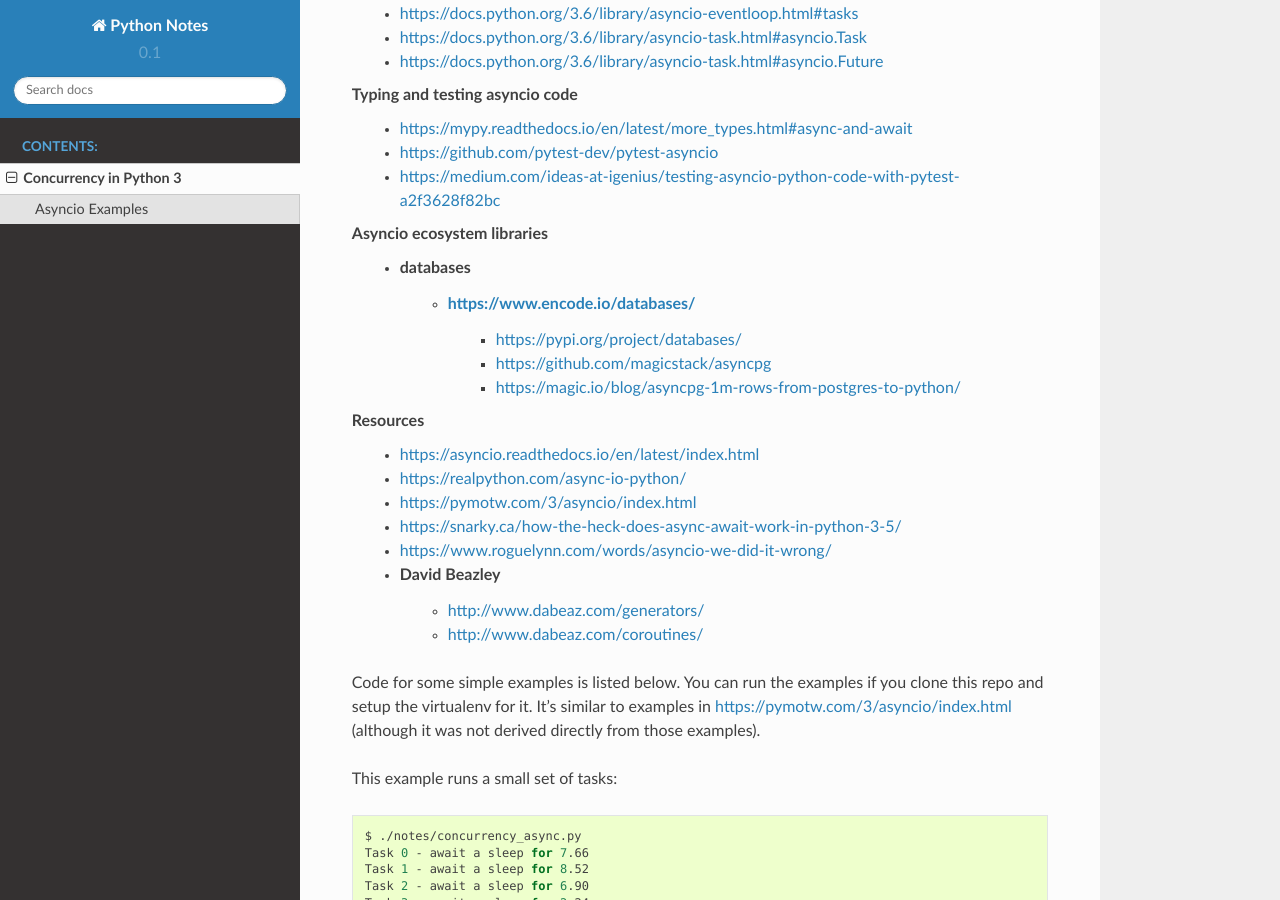
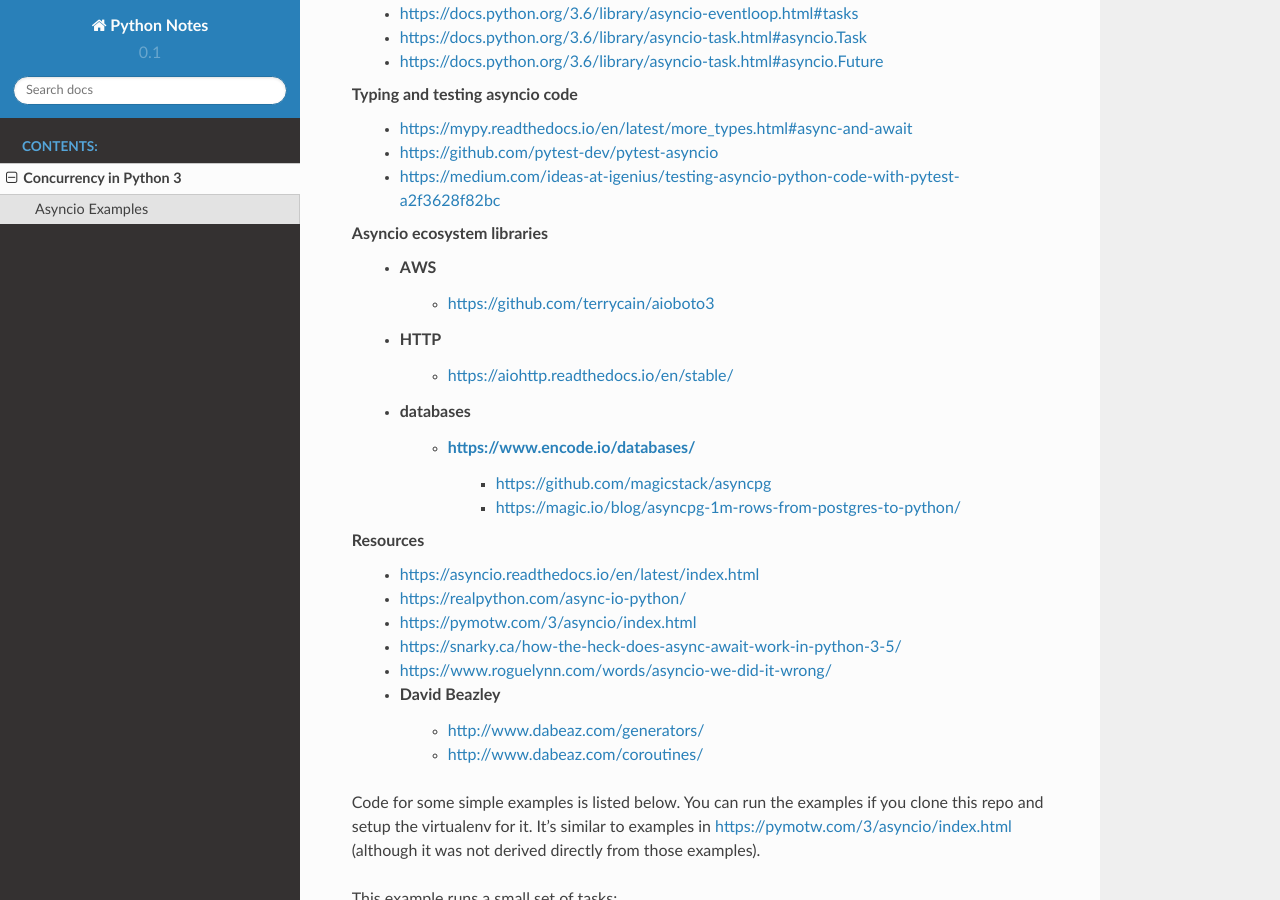
Before and after one commit to dazza-codes/aio-aws, a Sphinx documentation site: the page built from docs/concurrency.rst, in a window 1280 px wide and 900 px high, scrolled down 456 px. Built offline with Sphinx 7.4.7 and the Read the Docs theme 2.0.0, drawn with Linux system fonts in a browser that asks for light colours.

Commit message:
Notes on asyncio for AWS

```diff
--- a/docs/concurrency.rst
+++ b/docs/concurrency.rst
@@ -26,9 +26,12 @@ Typing and testing asyncio code
     - https://medium.com/ideas-at-igenius/testing-asyncio-python-code-with-pytest-a2f3628f82bc
 
 Asyncio ecosystem libraries
+    - AWS
+        - https://github.com/terrycain/aioboto3
+    - HTTP
+        - https://aiohttp.readthedocs.io/en/stable/
     - databases
         - https://www.encode.io/databases/
-            - https://pypi.org/project/databases/
             - https://github.com/magicstack/asyncpg
             - https://magic.io/blog/asyncpg-1m-rows-from-postgres-to-python/
 
```
